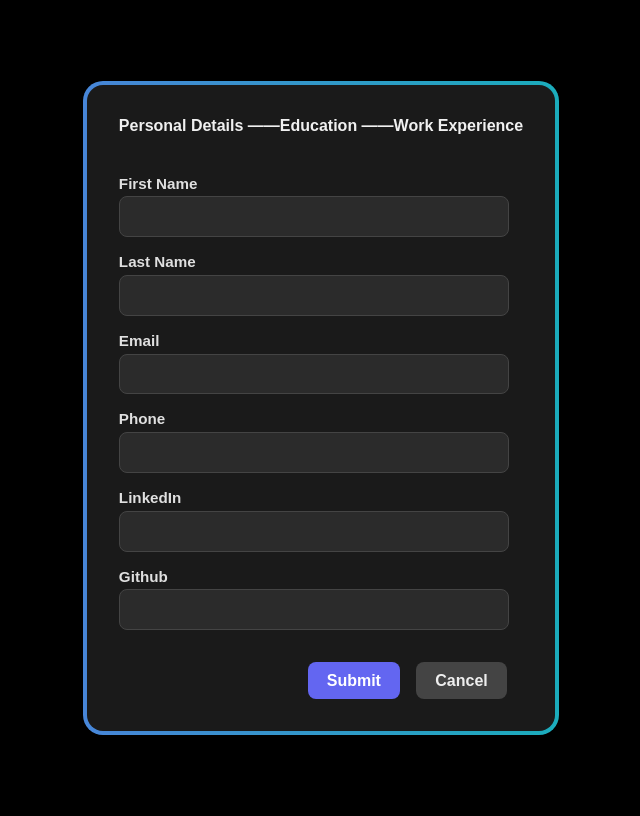
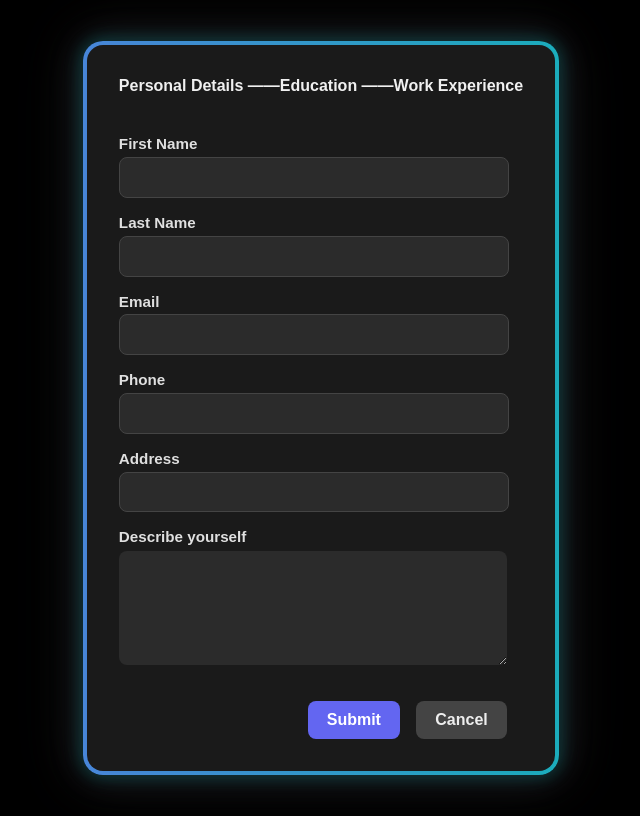
Before and after one commit to PratikThakurDev/cv-application, a React (Vite) app: page / in a window 1280 px wide. Shown: the whole page, without its empty margins (319-959 px from the left). Built offline with nearby package versions, Linux system fonts and the light colour scheme.

Commit message:
Added a describe yourself section

```diff
--- a/src/components/personalDetails.jsx
+++ b/src/components/personalDetails.jsx
@@ -15,7 +15,6 @@ function PersonalDetails() {
                     <div className="workExperience">Work Experience</div>
                 </nav>
                 <form action="">
-
                     <div className="firstname">
                         <label htmlFor="firstName">First Name</label>
                         <input type="text" className ="firstName" required/>
@@ -33,14 +32,15 @@ function PersonalDetails() {
                         <label htmlFor="phone">Phone</label>
                         <input type="tel" className="phoneInput" pattern = '[0-9]{10}'required/>
                     </div>
-                    <div className="linkedIn">
-                        <label htmlFor="linkedin">LinkedIn</label>
-                        <input type="url" className="linkedInInput" />
+                    <div className="address">
+                        <label htmlFor="address">Address</label>
+                        <input type="text" className='addressInput' required/>
                     </div>
-                    <div className = "github">
-                        <label htmlFor="github">Github</label>
-                        <input type="url" className="githubInput" />
+                    <div class="about">
+                        <label for="about">Describe yourself</label>
+                        <textarea rows="5" required ></textarea>
                     </div>
+
                     <div className="buttons">
                         <button type='submit' className='submit'>Submit</button>
                         <button className="cancel" type='button'>Cancel</button>
--- a/src/styles/personalDetails.css
+++ b/src/styles/personalDetails.css
@@ -8,6 +8,11 @@
   animation: gradientAnimation 10s ease infinite;
   display: flex;
   justify-content: center;
+   box-shadow:
+    0 0 15px 4px rgba(0, 204, 177, 0.2),
+    0 0 30px 8px rgba(123, 97, 255, 0.1),
+    0 0 50px 12px rgba(255, 196, 20, 0.08),
+    0 0 65px 18px rgba(28, 160, 251, 0.06);
 }
 
 body {
@@ -47,7 +52,7 @@ nav {
   display: flex;
   justify-content: space-between;
   margin-bottom: 2.5rem;
-  font-weight: bold;
+  font-weight: 600;
   color: #f0f0f0;
 }
 
@@ -114,3 +119,21 @@ button.cancel {
 button.cancel:hover {
   background: #555;
 }
+
+.about textarea {
+  width: 90%;
+  background-color: #2b2b2b;
+  color: #e0e0e0;
+  border: none;
+  border-radius: 8px;
+  padding: 12px;
+  font-size: 1rem;
+  resize: vertical; /* allows vertical resize only */
+}
+
+.about label {
+  display: block;
+  margin-bottom: 6px;
+  font-weight: 600;
+  color: #e0e0e0;
+}
```
